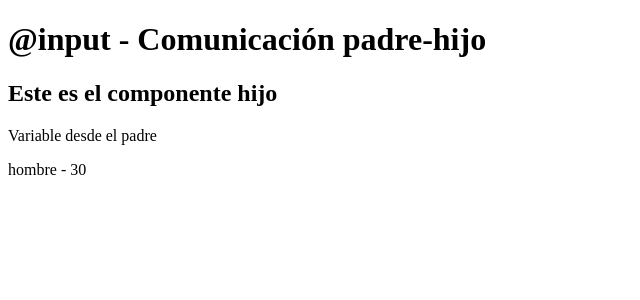
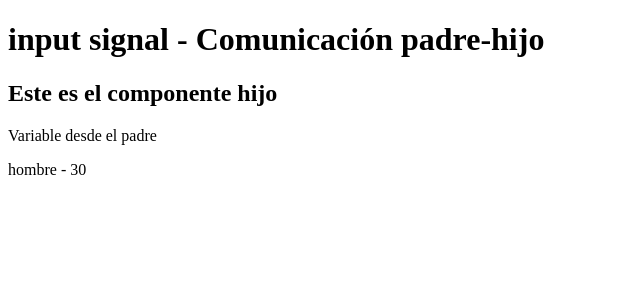
Before and after one commit to josephmn/my-project, an Angular app: page / in a window 1280 px wide. Shown: the top 300 px of the page, without its empty margins (0-640 px from the left). Built offline with nearby package versions, Linux system fonts and the light colour scheme.

Commit message:
trabajando con Input Signal Padre-Hijo en angular

```diff
--- a/src/app/app.component.html
+++ b/src/app/app.component.html
@@ -1,3 +1,3 @@
-<h1>&#64;input - Comunicación padre-hijo</h1>
+<h1>input signal - Comunicación padre-hijo</h1>
 
 <app-child [msg]="text" [person]="person"></app-child>
--- a/src/app/components/child/child.component.html
+++ b/src/app/components/child/child.component.html
@@ -1,5 +1,5 @@
 <h2>Este es el componente hijo</h2>
 
-<p>{{ msg }}</p>
+<p>{{ msg() }}</p>
 
-<div>{{ person.sex }} - {{ person.age }}</div>
+<div>{{ person().sex }} - {{ person().age }}</div>
--- a/src/app/components/child/child.component.ts
+++ b/src/app/components/child/child.component.ts
@@ -1,4 +1,4 @@
-import { Component, Input } from '@angular/core';
+import { Component, input, Input } from '@angular/core';
 
 @Component({
   selector: 'app-child',
@@ -8,9 +8,13 @@ import { Component, Input } from '@angular/core';
   styleUrl: './child.component.css'
 })
 export class ChildComponent {
-  @Input()
-  msg: string = ''
+  // @Input()
+  // msg: string = ''
 
-  @Input()
-  person: any
+  msg = input<string>('');
+
+  // @Input()
+  // person: any
+
+  person = input<any>();
 }
```
